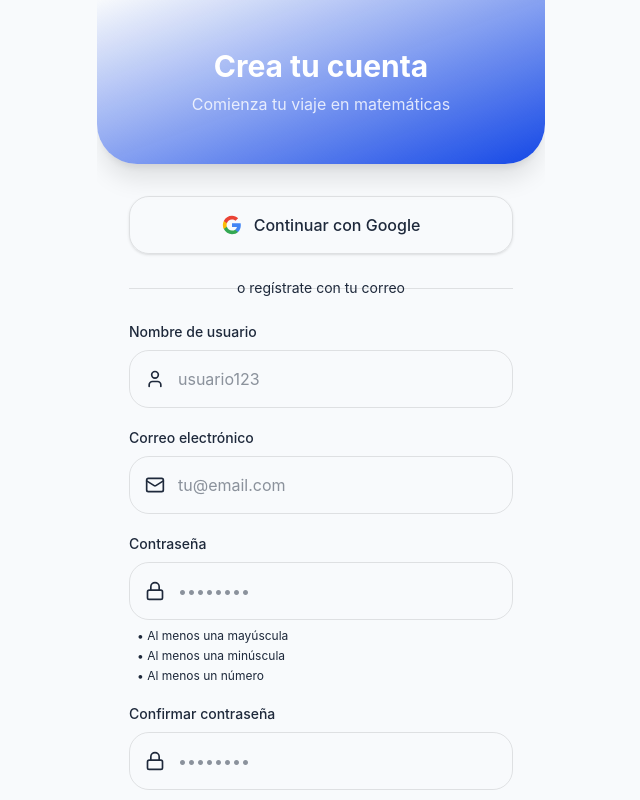
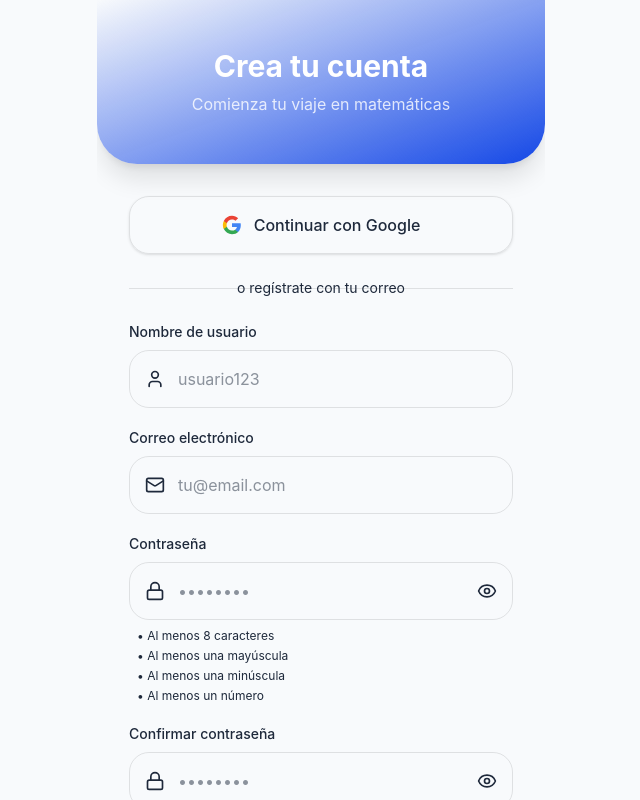
Before and after one commit to Williams-Espinosa/MathStack-App, a React (Vite) app: page /register in a window 1280 px wide. Shown: the whole page, without its empty margins (319-959 px from the left). Built offline with nearby package versions, Linux system fonts and the light colour scheme.

Commit message:
Fix conetion to backend

```diff
--- a/src/app/App.tsx
+++ b/src/app/App.tsx
@@ -61,8 +61,8 @@ function AppRoutes() {
                 <Navigate to="/dashboard" />
           } />
           <Route path="/onboarding" element={<Onboarding onComplete={() => setHasSeenOnboarding(true)} />} />
-          <Route path="/login" element={isAuthenticated ? <Navigate to="/dashboard" /> : <Login />} />
-          <Route path="/register" element={isAuthenticated ? <Navigate to="/dashboard" /> : <Register />} />
+          <Route path="/login" element={<Login />} />
+          <Route path="/register" element={<Register />} />
           <Route path="/dashboard" element={<Dashboard />} />
           <Route path="/diagnostic" element={<DiagnosticTest />} />
           <Route path="/diagnostic-results" element={<DiagnosticResults />} />
--- a/src/app/components/Login.tsx
+++ b/src/app/components/Login.tsx
@@ -1,4 +1,4 @@
-import { useState } from 'react';
+import { useState, useEffect } from 'react';
 import { useNavigate, Link } from 'react-router';
 import { Mail, Lock } from 'lucide-react';
 import { toast } from 'sonner';
@@ -10,7 +10,13 @@ export default function Login() {
   const [password, setPassword] = useState('');
   const [isSubmitting, setIsSubmitting] = useState(false);
   const navigate = useNavigate();
-  const { login } = useAuth();
+  const { login, isAuthenticated } = useAuth();
+
+  useEffect(() => {
+    if (isAuthenticated) {
+      navigate('/dashboard', { replace: true });
+    }
+  }, []);
 
   const handleLogin = async (e: React.FormEvent) => {
     e.preventDefault();
@@ -26,7 +32,11 @@ export default function Login() {
       toast.success('¡Sesión iniciada con éxito!');
       navigate('/dashboard');
     } catch (error: any) {
-      toast.error(error.message || 'Error al iniciar sesión');
+      if (error.message === 'Invalid email or password') {
+        toast.error('El correo no está registrado o la contraseña es incorrecta.');
+      } else {
+        toast.error(error.message || 'Error al iniciar sesión');
+      }
     } finally {
       setIsSubmitting(false);
     }
--- a/src/app/components/Profile.tsx
+++ b/src/app/components/Profile.tsx
@@ -1,11 +1,13 @@
 import { useNavigate } from 'react-router';
 import { ArrowLeft, Settings, Zap, Coins, BookOpen, Flame, Trophy, Award } from 'lucide-react';
 import BottomNav from './BottomNav';
+import { useAuth } from '../contexts/AuthContext';
 
 const achievements: any[] = [];
 
 export default function Profile() {
   const navigate = useNavigate();
+  const { user, gamificationStats } = useAuth();
 
   return (
     <div className="size-full flex flex-col bg-background overflow-auto pb-28">
@@ -21,12 +23,12 @@ export default function Profile() {
             <div className="w-24 h-24 rounded-full bg-white/20 border-4 border-white/40 flex items-center justify-center backdrop-blur-sm mb-4">
               <span className="text-5xl">👤</span>
             </div>
-            <h2 className="text-2xl font-bold text-white mb-1">Estudiante</h2>
-            <p className="text-white/80 mb-4">estudiante@email.com</p>
+            <h2 className="text-2xl font-bold text-white mb-1">{user?.username || 'Estudiante'}</h2>
+            <p className="text-white/80 mb-4">{user?.email}</p>
 
             <div className="flex items-center gap-2 bg-white/10 px-4 py-2 rounded-full backdrop-blur-sm border border-white/20">
               <Trophy className="w-5 h-5 text-warning" />
-              <span className="text-white font-semibold">Nivel 1</span>
+              <span className="text-white font-semibold">Nivel {gamificationStats?.currentLevel}</span>
             </div>
           </div>
         </div>
@@ -39,34 +41,34 @@ export default function Profile() {
               <div className="flex items-center justify-center w-12 h-12 rounded-full bg-warning/10 mx-auto mb-2">
                 <Zap className="w-6 h-6 text-warning" />
               </div>
-              <p className="text-2xl font-bold text-foreground">0</p>
+              <p className="text-2xl font-bold text-foreground">{gamificationStats?.xpPoints}</p>
               <p className="text-xs text-muted-foreground">XP Total</p>
             </div>
             <div className="text-center">
               <div className="flex items-center justify-center w-12 h-12 rounded-full bg-warning/10 mx-auto mb-2">
                 <Coins className="w-6 h-6 text-warning" />
               </div>
-              <p className="text-2xl font-bold text-foreground">0</p>
+              <p className="text-2xl font-bold text-foreground">{gamificationStats?.coins}</p>
               <p className="text-xs text-muted-foreground">Monedas</p>
             </div>
             <div className="text-center">
               <div className="flex items-center justify-center w-12 h-12 rounded-full bg-orange-500/10 mx-auto mb-2">
                 <Flame className="w-6 h-6 text-orange-500" />
               </div>
-              <p className="text-2xl font-bold text-foreground">0</p>
+              <p className="text-2xl font-bold text-foreground">{gamificationStats?.currentStreak}</p>
               <p className="text-xs text-muted-foreground">Racha</p>
             </div>
           </div>
 
           <div className="mt-5 pt-5 border-t border-border">
             <div className="flex items-center justify-between mb-2">
-              <span className="text-sm text-muted-foreground">Progreso al nivel 2</span>
-              <span className="text-sm font-medium text-foreground">0%</span>
+              <span className="text-sm text-muted-foreground">Progreso al nivel {(gamificationStats?.currentLevel || 1) + 1}</span>
+              <span className="text-sm font-medium text-foreground">{gamificationStats?.xpPoints ? (gamificationStats.xpPoints % 100) : 0}%</span>
             </div>
             <div className="w-full h-3 bg-muted rounded-full overflow-hidden">
-              <div className="h-full bg-primary rounded-full" style={{ width: '0%' }}></div>
+              <div className="h-full bg-primary rounded-full" style={{ width: `${gamificationStats?.xpPoints ? (gamificationStats.xpPoints % 100) : 0}%` }}></div>
             </div>
-            <p className="text-xs text-muted-foreground mt-2">100 XP restantes</p>
+            <p className="text-xs text-muted-foreground mt-2">{100 - (gamificationStats?.xpPoints ? (gamificationStats.xpPoints % 100) : 0)} XP restantes</p>
           </div>
         </div>
 
@@ -84,7 +86,7 @@ export default function Profile() {
           <div className="grid grid-cols-2 gap-3">
             <div className="bg-card rounded-[20px] p-4 shadow-sm border border-border">
               <BookOpen className="w-8 h-8 text-primary mb-2" />
-              <p className="text-2xl font-bold text-foreground">0</p>
+              <p className="text-2xl font-bold text-foreground">{gamificationStats?.lessonsCompletedCount || 0}</p>
               <p className="text-sm text-muted-foreground">Lecciones completadas</p>
             </div>
             <div className="bg-card rounded-[20px] p-4 shadow-sm border border-border">
@@ -103,8 +105,8 @@ export default function Profile() {
                 <div
                   key={achievement.id}
                   className={`aspect-square rounded-[20px] p-4 flex flex-col items-center justify-center shadow-sm border transition-all ${achievement.unlocked
-                      ? 'bg-card border-border'
-                      : 'bg-muted/50 border-muted grayscale opacity-50'
+                    ? 'bg-card border-border'
+                    : 'bg-muted/50 border-muted grayscale opacity-50'
                     }`}
                 >
                   <div className="text-4xl mb-2">{achievement.icon}</div>
--- a/src/app/components/Register.tsx
+++ b/src/app/components/Register.tsx
@@ -1,6 +1,6 @@
-import { useState } from 'react';
+import { useState, useEffect } from 'react';
 import { useNavigate, Link } from 'react-router';
-import { User, Mail, Lock, Check } from 'lucide-react';
+import { User, Mail, Lock, Check, Eye, EyeOff } from 'lucide-react';
 import { toast } from 'sonner';
 import { useAuth } from '../contexts/AuthContext';
 import { authService } from '../services/authService';
@@ -10,15 +10,23 @@ export default function Register() {
   const [email, setEmail] = useState('');
   const [password, setPassword] = useState('');
   const [confirmPassword, setConfirmPassword] = useState('');
+  const [showPassword, setShowPassword] = useState(false);
+  const [showConfirmPassword, setShowConfirmPassword] = useState(false);
   const [acceptTerms, setAcceptTerms] = useState(false);
   const [isSubmitting, setIsSubmitting] = useState(false);
   const navigate = useNavigate();
-  const { login } = useAuth();
+  const { login, isAuthenticated } = useAuth();
+
+  useEffect(() => {
+    if (isAuthenticated) {
+      navigate('/dashboard', { replace: true });
+    }
+  }, []);
 
   const handleRegister = async (e: React.FormEvent) => {
     e.preventDefault();
 
-    const passwordRegex = /^(?=.*[a-z])(?=.*[A-Z])(?=.*\d).+$/;
+    const passwordRegex = /^(?=.*[a-z])(?=.*[A-Z])(?=.*\d).{8,}$/;
     if (!passwordRegex.test(password)) {
       toast.error('La contraseña no cumple con los requisitos de seguridad.');
       return;
@@ -129,15 +137,25 @@ export default function Register() {
                 <div className="relative">
                   <Lock className="absolute left-4 top-1/2 -translate-y-1/2 w-5 h-5 text-muted-foreground" />
                   <input
-                    type="password"
+                    type={showPassword ? "text" : "password"}
                     value={password}
                     onChange={(e) => setPassword(e.target.value)}
                     placeholder="••••••••"
-                    className="w-full pl-12 pr-4 py-4 bg-card border border-border rounded-[20px] focus:outline-none focus:ring-2 focus:ring-primary"
+                    className="w-full pl-12 pr-12 py-4 bg-card border border-border rounded-[20px] focus:outline-none focus:ring-2 focus:ring-primary"
                     required
                   />
+                  <button
+                    type="button"
+                    onClick={() => setShowPassword(!showPassword)}
+                    className="absolute right-4 top-1/2 -translate-y-1/2 text-muted-foreground hover:text-foreground transition-colors"
+                  >
+                    {showPassword ? <EyeOff className="w-5 h-5" /> : <Eye className="w-5 h-5" />}
+                  </button>
                 </div>
                 <ul className="text-xs mt-2 pl-2 space-y-1">
+                  <li className={password.length === 0 ? "text-muted-foreground" : (password.length >= 8 ? "text-green-500" : "text-red-500")}>
+                    • Al menos 8 caracteres
+                  </li>
                   <li className={password.length === 0 ? "text-muted-foreground" : (/(?=.*[A-Z])/.test(password) ? "text-green-500" : "text-red-500")}>
                     • Al menos una mayúscula
                   </li>
@@ -157,14 +175,26 @@ export default function Register() {
                 <div className="relative">
                   <Lock className="absolute left-4 top-1/2 -translate-y-1/2 w-5 h-5 text-muted-foreground" />
                   <input
-                    type="password"
+                    type={showConfirmPassword ? "text" : "password"}
                     value={confirmPassword}
                     onChange={(e) => setConfirmPassword(e.target.value)}
                     placeholder="••••••••"
-                    className="w-full pl-12 pr-4 py-4 bg-card border border-border rounded-[20px] focus:outline-none focus:ring-2 focus:ring-primary"
+                    className="w-full pl-12 pr-12 py-4 bg-card border border-border rounded-[20px] focus:outline-none focus:ring-2 focus:ring-primary"
                     required
                   />
+                  <button
+                    type="button"
+                    onClick={() => setShowConfirmPassword(!showConfirmPassword)}
+                    className="absolute right-4 top-1/2 -translate-y-1/2 text-muted-foreground hover:text-foreground transition-colors"
+                  >
+                    {showConfirmPassword ? <EyeOff className="w-5 h-5" /> : <Eye className="w-5 h-5" />}
+                  </button>
                 </div>
+                {confirmPassword.length > 0 && (
+                  <p className={`text-xs mt-2 pl-2 ${password === confirmPassword ? "text-green-500" : "text-red-500"}`}>
+                    {password === confirmPassword ? "• Las contraseñas coinciden" : "• Las contraseñas no coinciden"}
+                  </p>
+                )}
               </div>
 
               <div className="flex items-start gap-3">
```
